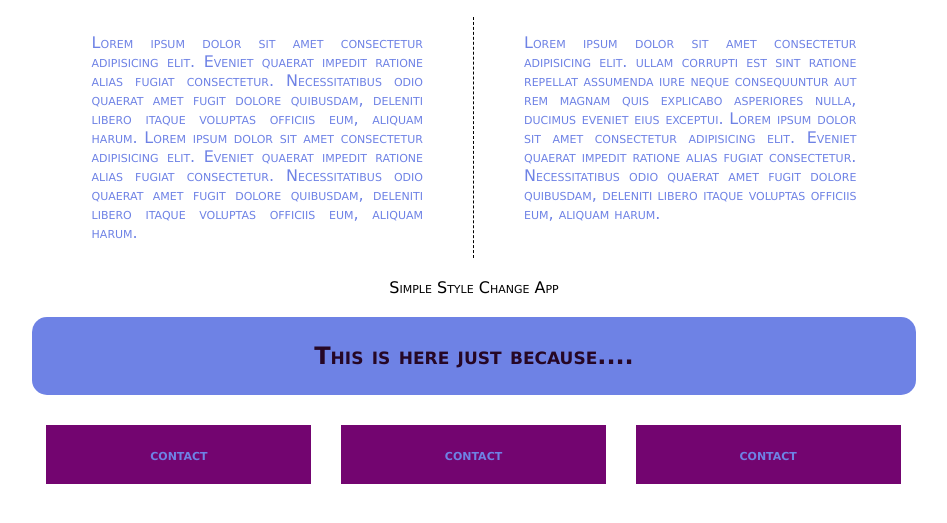
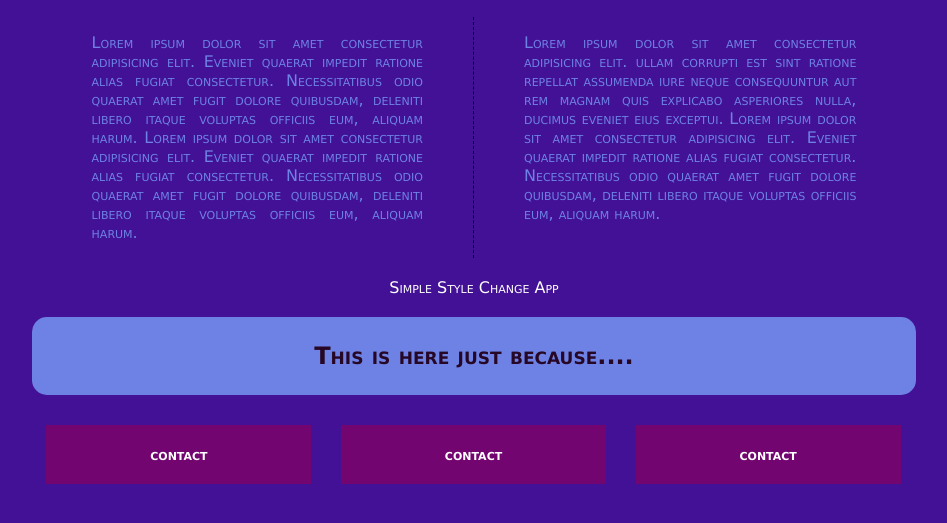
Before and after one commit to Bl1xvan/dayandnight, a plain HTML site: page index.html in a window 1280 px wide. Both pictures are taken after a click on the button 1012 px from the left and 45 px from the top of the page. Shown: the part 185-708 px from the top of the page, without its empty margins (166-1113 px from the left). Drawn offline with Linux system fonts and the light colour scheme.

Commit message:
added class to footer

```diff
--- a/script.js
+++ b/script.js
@@ -4,11 +4,14 @@ const h1change = document.getElementById("h1change");
 const ipsum = Array.from(document.querySelectorAll(".ipsum"));
 const middle = document.getElementById("middle");
 const thirdp = Array.from(document.querySelectorAll(".thirdp"));
+const footer = document.getElementById("footer");
 
 dayNight.addEventListener("click", changeClass);
 
 //Just need the class elements to be toggled
 function changeClass(){
+    footer.classList.toggle("footernight");
+    document.body.classList.toggle("contnight");
     dayNight.classList.toggle("btndark");
     h1change.classList.toggle("h1night");
     middle.classList.toggle("middlenight");
--- a/styles/night.scss
+++ b/styles/night.scss
@@ -6,6 +6,12 @@ $dkPurple: #421195;
 $brViolet: #730570;
 $dkViolet: #260725;
 
+.footernight{
+    color: #ffffff;
+}
+.contnight{
+    background-color: $dkPurple;
+}
 
 .btndark{
     @include changes($dkViolet, #ffffff);
@@ -27,5 +33,5 @@ $dkViolet: #260725;
 }
 
 .thirdnight{
-    @include changes($brViolet, $brBlue);
+    @include changes($brViolet, #ffffff);
 }
```
Also changed, not shown: styles/night.css, styles/style.css, 2 other files.
